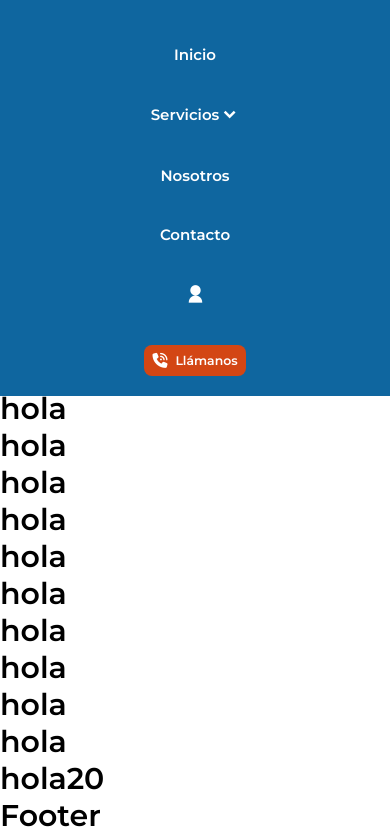
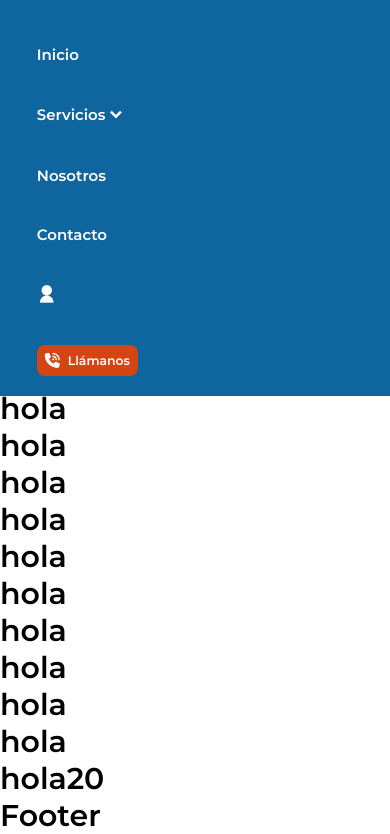
Before and after one commit to tony270604/Intertech, a plain HTML site: page html/inicio.html in a window 390 px wide. Both pictures are taken after a click on the element 350 px from the left and 83 px from the top of the page. Shown: the part 108-942 px from the top of the page. Drawn offline with nearby package versions, Linux system fonts and the light colour scheme.

Commit message:
navbar arreglado y funcionando

```diff
--- a/css/inicio.css
+++ b/css/inicio.css
@@ -2,7 +2,7 @@
 
 :root {
     --header-height: 5rem;
-    --max-width-page:  1120px;
+    --max-width-page: 1120px;
     --back-color: #0F669F;
     --color-orange: #eb6433;
     --back-color-lighten: #1380C0;
@@ -234,7 +234,6 @@ a {
 }
 
 .dropdown-link:hover {
-    background-color: var(--back-color-lighten);
     color: #eb6433;
 }
 
@@ -277,6 +276,7 @@ a {
 
     .nav-list {
         padding-top: 0.7rem;
+        padding-left: 0.8rem;
         display: flex;
         flex-direction: column;
         text-align: center;
@@ -284,7 +284,7 @@ a {
 
     .nav-link {
         padding: 1.25rem 1.5rem;
-        justify-content: center;
+        justify-content: left;
     }
 
     .dropdown-menu {
@@ -292,7 +292,12 @@ a {
     }
 
     .dropdown-link {
-        justify-content: center;
+        justify-content: left;
+        margin-left: 2.2rem;
+    }
+
+    .continer-call:hover {
+        transform: none;
     }
 }
 
```
